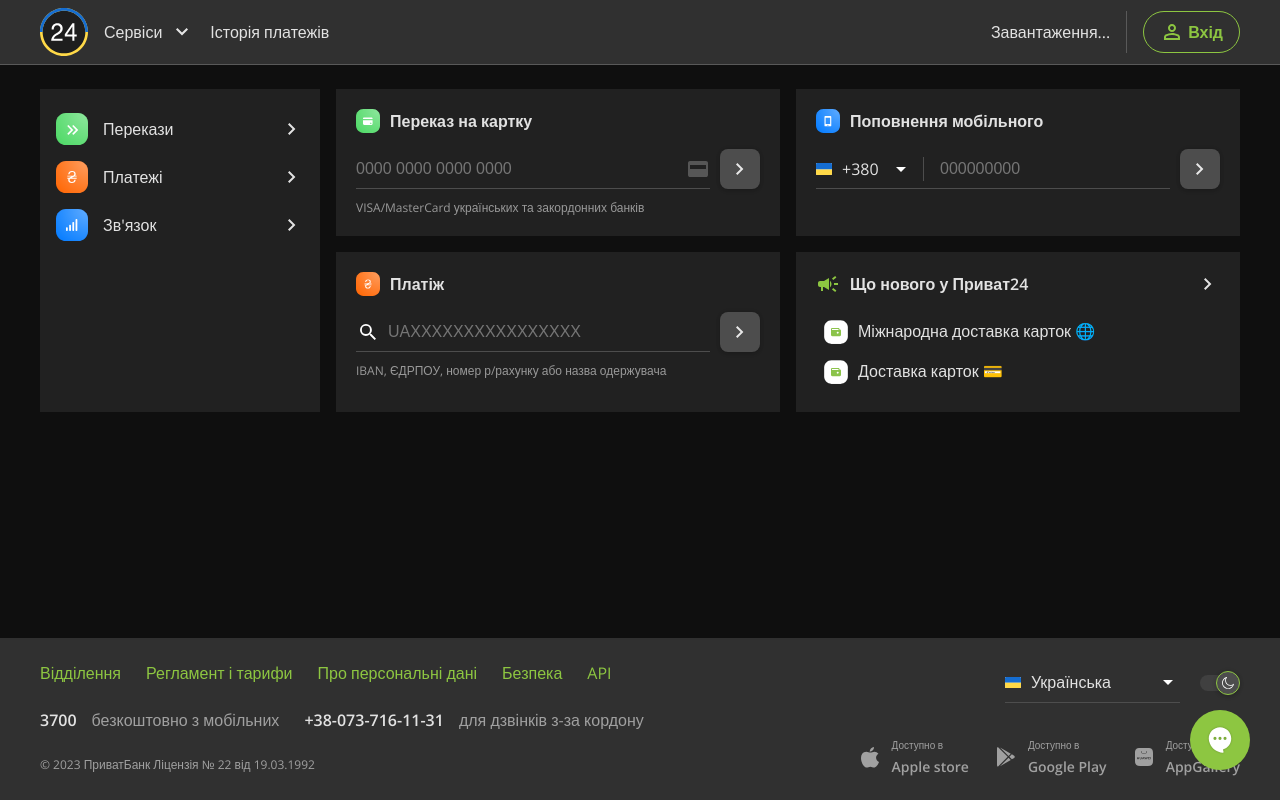
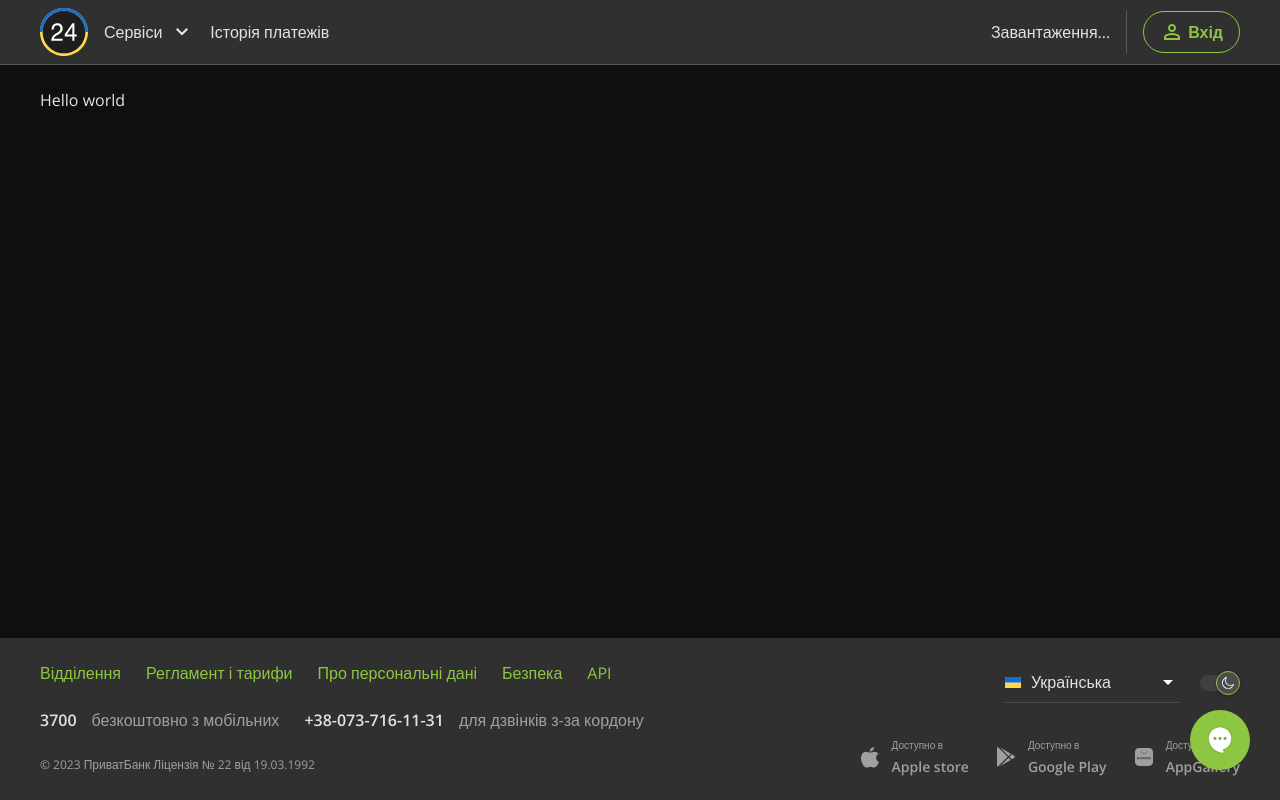
Before and after one commit to Egor1040/internet-banking, a React (Create React App) app: page / in a window 1280 px wide. Built offline with nearby package versions, Linux system fonts and the light colour scheme; no server answers.

Commit message:
Created structure for page ReachergeMobile

```diff
--- a/src/Routers/Routers.jsx
+++ b/src/Routers/Routers.jsx
@@ -1,6 +1,6 @@
 import React from 'react';
 import { BrowserRouter, Route, Routes } from 'react-router-dom';
-import { InitialPage } from '../pages';
+import { InitialPage, RechargeMobile } from '../pages';
 import { ServicesWidget } from '../components';
 
 const Routers = () => {
@@ -8,7 +8,8 @@
         <BrowserRouter>
             <Routes>
                 <Route path='/' element={<InitialPage />}>
-                    <Route index element={<ServicesWidget />} />
+                    <Route path='recharge-mobile' element={<ServicesWidget />} />
+                    <Route index element={<RechargeMobile />} />
                 </Route>
             </Routes>
         </BrowserRouter>
--- a/src/components/ServicesMenu/ServicesData/servicesItemData.js
+++ b/src/components/ServicesMenu/ServicesData/servicesItemData.js
@@ -33,7 +33,7 @@
             {
                 title: 'Поповнення мобільного',
                 titleIcon: 'icons-with-bg/phone.svg',
-                link: '/mobile',
+                link: '/recharge-mobile',
             },
             {
                 title: 'Укртелеком',
--- a/src/components/ServicesWidget/ServicesWidget/ServicesWidget.jsx
+++ b/src/components/ServicesWidget/ServicesWidget/ServicesWidget.jsx
@@ -2,7 +2,7 @@
 import { ServicesMenu } from '../../ServicesMenu/ServicesMenu/ServicesMenu';
 import { BankNews } from '../BankNews/BankNews';
 import { FastTransferCard } from '../../UI/Forms/FastTransferCard/FastTransferCard';
-import { FastMobileTopUp } from '../../UI/Forms/FastMobileTopUp/FastMobileTopUp';
+import { FastMobileTopUp } from '../../UI/Forms/FastRechargeMobile/FastRechargeMobile';
 import { FastRequisitesPay } from '../../UI/Forms/FastRequisitesPay/FastRequisitesPay';
 import './servicesWidget.scss';
 
--- a/src/components/UI/Forms/FastMobileTopUp/FastMobileTopUp.jsx
+++ b/src/components/UI/Forms/FastRechargeMobile/FastRechargeMobile.jsx
@@ -1,9 +1,9 @@
 import { WidgetButton } from '../../Buttons/WidgetButton/WidgetButton';
-import './fastMobileTopUp.scss';
+import './fastRechargeMobile.scss';
 
 export const FastMobileTopUp = () => {
     return (
-        <form className="mobile-topUp widget-form">
+        <form className="recharge-mobile widget-form">
             <label className='widget-form__label'>
                 <div className='widget-form__operator'>
                     <div className="widget-form__icon-country">
--- a/src/components/UI/Forms/FastMobileTopUp/fastMobileTopUp.scss
+++ b/src/components/UI/Forms/FastRechargeMobile/fastRechargeMobile.scss
@@ -1,4 +1,4 @@
-.mobile-topUp {
+.recharge-mobile {
     .widget-form {
         &__input {
             padding-left: 124px;
--- a/src/components/index.js
+++ b/src/components/index.js
@@ -1,6 +1,6 @@
 export * from './UI/Buttons/WidgetButton/WidgetButton';
 export * from './UI/Forms/FastTransferCard/FastTransferCard';
-export * from './UI/Forms/FastMobileTopUp/FastMobileTopUp';
+export * from './UI/Forms/FastRechargeMobile/FastRechargeMobile';
 export * from './UI/Forms/FastRequisitesPay/FastRequisitesPay';
 export * from './SupportChat/SupportChat';
 
--- /dev/null
+++ b/src/pages/RechargeMobile/RechargeMobile.jsx
@@ -0,0 +1,9 @@
+import './rechargeMobile.scss';
+
+export const RechargeMobile = () => {
+    return (
+        <div className='recharge-mobile'>
+            Hello world
+        </div>
+    );
+};
--- a/src/pages/index.js
+++ b/src/pages/index.js
@@ -1 +1,2 @@
 export * from './InitialPage/InitialPage';
+export * from './RechargeMobile/RechargeMobile';
```
Also changed, not shown: src/pages/RechargeMobile/rechargeMobile.scss (added).
